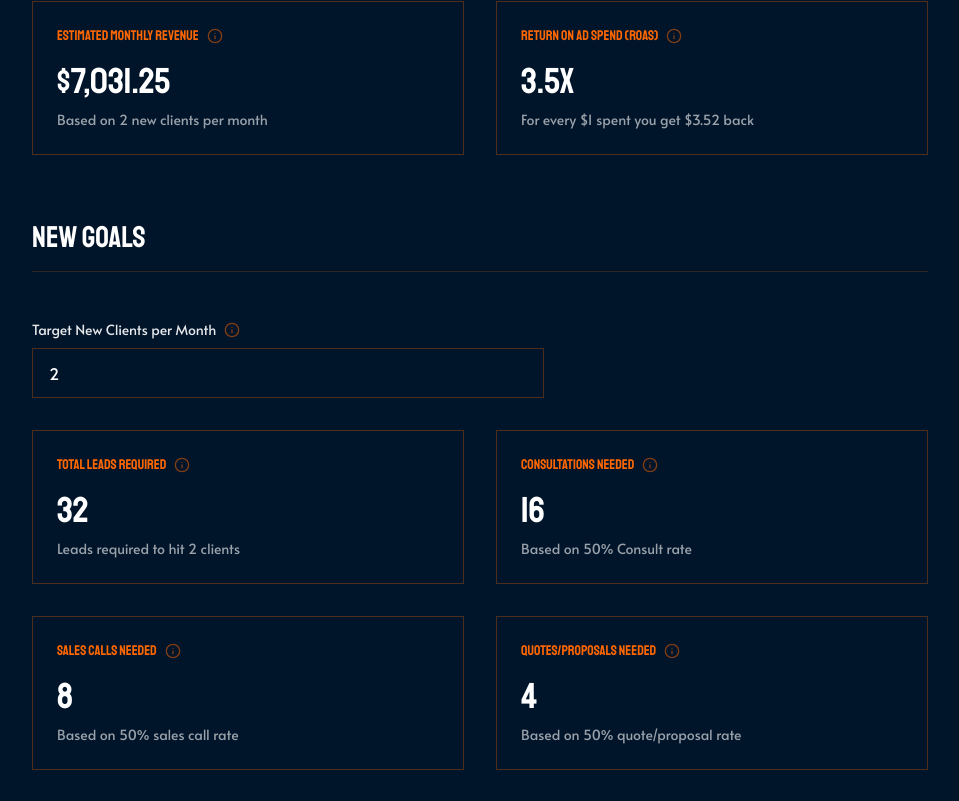
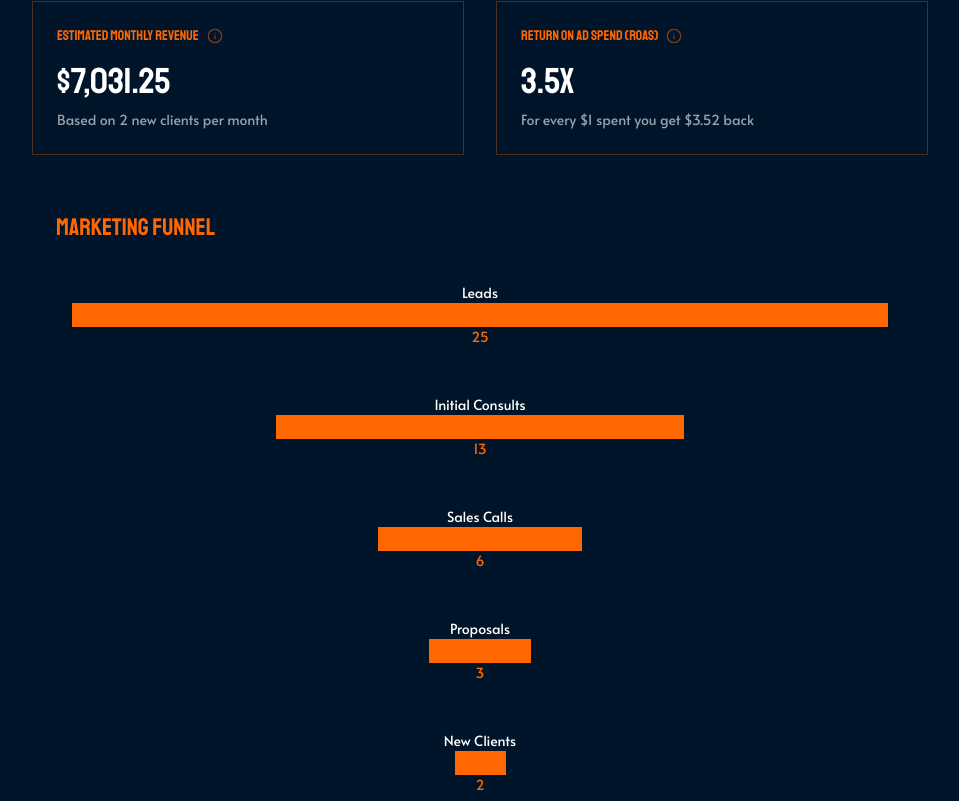
Before and after one commit to jack-xcelerate/sales-calculator, a Next.js app: page / in a window 1280 px wide. Shown: the part 1128-1929 px from the top of the page, without its empty margins (160-1119 px from the left). Built offline with nearby package versions, Linux system fonts and the light colour scheme.

Commit message:
Description of your changes

```diff
--- a/app/components/sales-calculator.tsx
+++ b/app/components/sales-calculator.tsx
@@ -304,6 +304,39 @@ const inputFields = [
     tooltipContent: "The percentage of proposals that turn into paying clients."
   },
 ];
+const FunnelVisualization = ({ metrics }: { metrics: Metrics }) => {
+  const stages = [
+    { label: "Leads", value: metrics.leads },
+    { label: "Initial Consults", value: metrics.discoveryCalls },
+    { label: "Sales Calls", value: metrics.salesCalls },
+    { label: "Proposals", value: metrics.proposalsSent },
+    { label: "New Clients", value: metrics.newClients },
+  ];
+
+  return (
+    <div className="funnel-visualization bg-background/50 p-6 rounded-xl">
+      <h3 className="text-2xl font-staatliches text-primary mb-6">Marketing Funnel</h3>
+      <div className="funnel-container space-y-4">
+        {stages.map((stage, index) => (
+          <div key={index} className="funnel-stage flex items-center justify-between">
+            <div className="stage-label text-sm font-alata text-white">{stage.label}</div>
+            <div
+              className="stage-bar bg-primary h-6 rounded-md"
+              style={{
+                width: `${(stage.value / metrics.leads) * 100}%`, // Normalize by Leads
+                maxWidth: "100%", // Ensure it doesn't overflow
+              }}
+            ></div>
+            <div className="stage-value text-sm font-alata text-primary">
+              {Math.round(stage.value).toLocaleString()}
+            </div>
+          </div>
+        ))}
+      </div>
+    </div>
+  );
+};
+
 
 const SalesCalculator = ({ inputs: initialInputs }: { inputs: Inputs }) => {
   const [inputs, setInputs] = useState<Inputs>(initialInputs);
@@ -440,6 +473,8 @@ useEffect(() => {
                 tooltipContent="Return on advertising investment"
               />
             </div>
+            {/* Funnel Visualization */}
+        <FunnelVisualization metrics={metrics} />
           </div>
 
           {/* Client Goals Section */}
```
